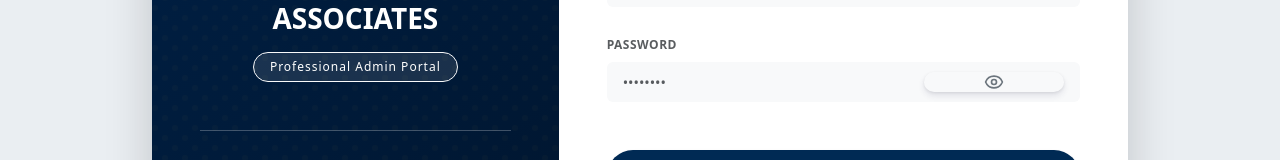
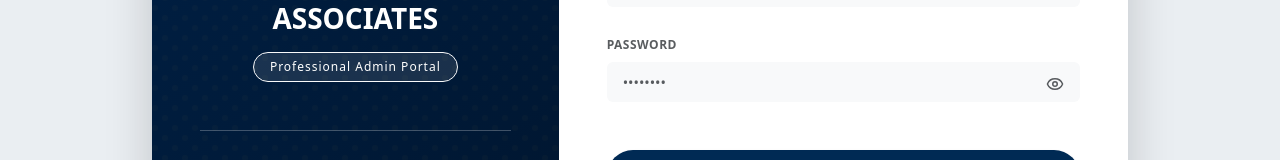
Before and after one commit to Manohar-2905/CAwebsite1, a React (Create React App) app in the folder frontend/: page /admin/login in a window 1280 px wide. Shown: the part 423-583 px from the top of the page. Built offline with nearby package versions, Linux system fonts and the light colour scheme; no server answers.

Commit message:
Improve password visibility toggle styling

```diff
--- a/frontend/src/pages/AdminLogin.js
+++ b/frontend/src/pages/AdminLogin.js
@@ -126,11 +126,11 @@ const AdminLogin = () => {
                     <button
                       type="button"
                       onClick={() => setShowPassword(!showPassword)}
-                      className="btn btn-link position-absolute top-50 end-0 translate-middle-y text-secondary p-0 me-3"
-                      style={{ zIndex: 5, textDecoration: 'none' }}
+                      className="position-absolute top-50 end-0 translate-middle-y border-0 bg-transparent text-muted p-0 me-3"
+                      style={{ zIndex: 5, cursor: 'pointer', outline: 'none' }}
                       aria-label={showPassword ? "Hide password" : "Show password"}
                     >
-                      {showPassword ? <EyeOff size={20} /> : <Eye size={20} />}
+                      {showPassword ? <EyeOff size={18} /> : <Eye size={18} />}
                     </button>
                   </div>
                 </Form.Group>
```
